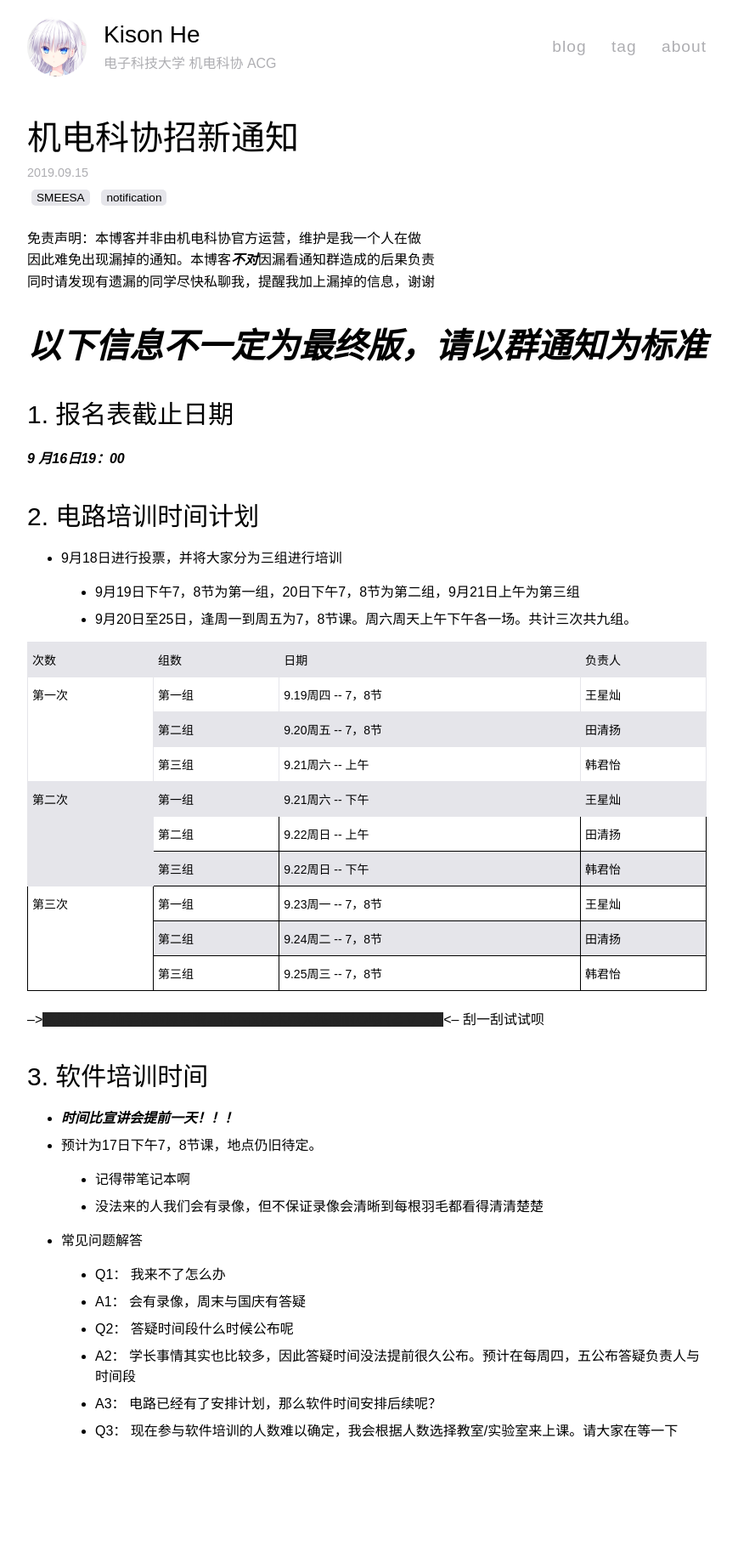
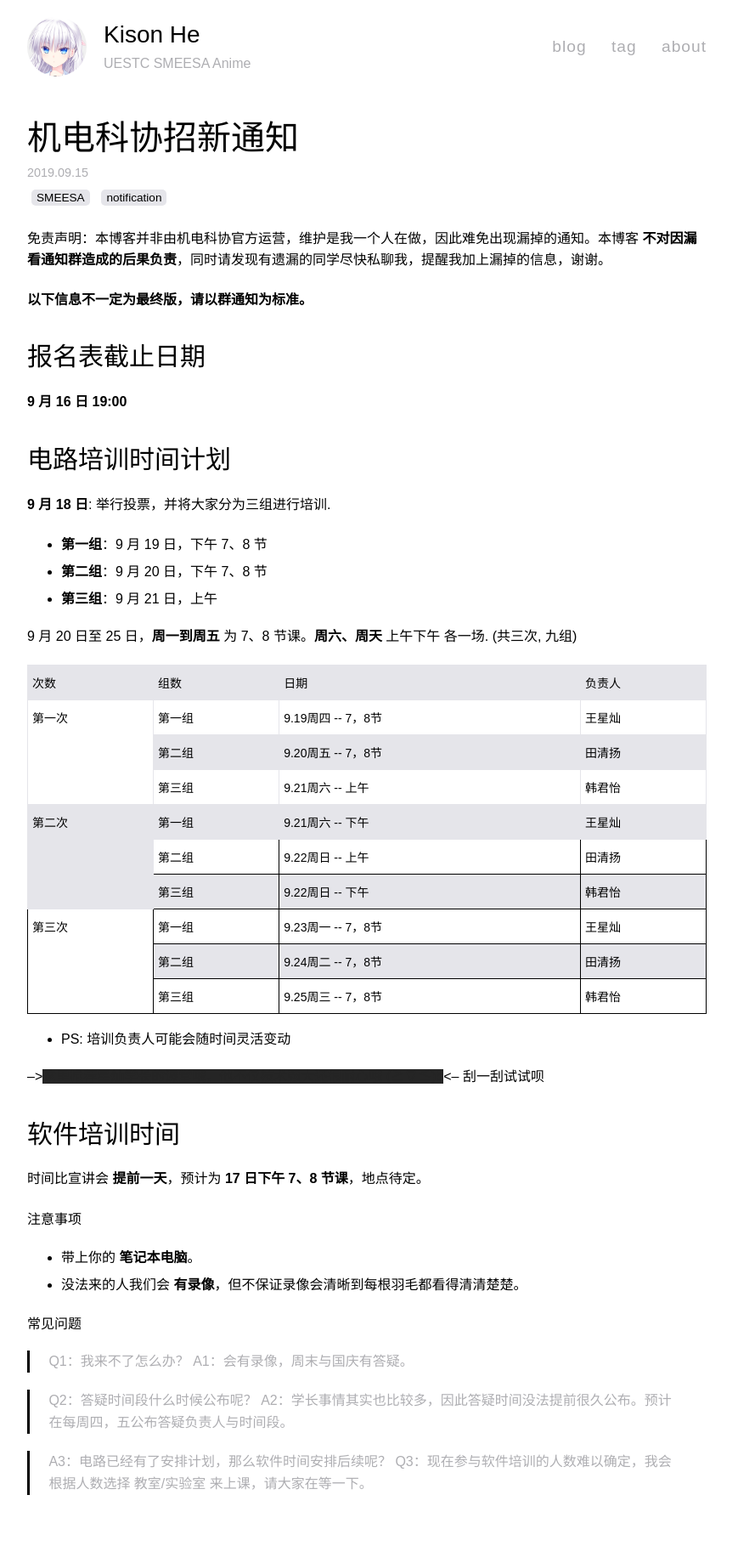
Before and after one commit to KisonHe/kisonhe.github.io, a Jekyll site: the page built from _posts/2019-09-15-SMEESA-notification.md, in a window 1280 px wide. Shown: the whole page at 85% size, without its empty margins (208-1077 px from the left). Built offline with Jekyll 4.4.1, drawn with Linux system fonts in a browser that asks for light colours; before the commit the page ends 1774 px from its top, so only the background shows below that.

Commit message:
Updated Information. Improved Formatting.

```diff
--- a/_config.yml
+++ b/_config.yml
@@ -1,6 +1,6 @@
 # site information
 title: Kison He
-description: 电子科技大学 机电科协 ACG
+description: UESTC SMEESA Anime
 url: https://kisonhe.github.io/
 author: Kison He
 email: kisonhe@outlook.com
--- a/_posts/2019-09-15-SMEESA-notification.md
+++ b/_posts/2019-09-15-SMEESA-notification.md
@@ -4,21 +4,24 @@ title: 机电科协招新通知
 tags: SMEESA notification
 ---
 
- 免责声明：本博客并非由机电科协官方运营，维护是我一个人在做
- 因此难免出现漏掉的通知。本博客***不对***因漏看通知群造成的后果负责
- 同时请发现有遗漏的同学尽快私聊我，提醒我加上漏掉的信息，谢谢
+免责声明：本博客并非由机电科协官方运营，维护是我一个人在做，因此难免出现漏掉的通知。本博客 **不对因漏看通知群造成的后果负责**，同时请发现有遗漏的同学尽快私聊我，提醒我加上漏掉的信息，谢谢。
 
-# ***以下信息不一定为最终版，请以群通知为标准***
+**以下信息不一定为最终版，请以群通知为标准。**
 
 
-## 1. 报名表截止日期
-***9 月16日19：00***
+##  报名表截止日期
 
+**9 月 16 日 19:00**
 
-## 2. 电路培训时间计划
-- 9月18日进行投票，并将大家分为三组进行培训
-    - 9月19日下午7，8节为第一组，20日下午7，8节为第二组，9月21日上午为第三组
-    - 9月20日至25日，逢周一到周五为7，8节课。周六周天上午下午各一场。共计三次共九组。
+## 电路培训时间计划
+
+**9 月 18 日**: 举行投票，并将大家分为三组进行培训.
+
+- **第一组**：9 月 19 日，下午 7、8 节
+- **第二组**：9 月 20 日，下午 7、8 节
+- **第三组**：9 月 21 日，上午
+
+9 月 20 日至 25 日，**周一到周五** 为 7、8 节课。**周六、周天** 上午下午 各一场. (共三次, 九组)
 
 <style type="text/css">
 .tg  {border-collapse:collapse;border-spacing:0;}
@@ -84,20 +87,34 @@ tags: SMEESA notification
   </tr>
 </table>
 
+- PS: 培训负责人可能会随时间灵活变动
+
 --><span class="heimu" title="你知道的太多了">这里推荐星灿学长的课堂哦，他不仅技术强大还很耐心哦 (≧∇≦)b</span><-- 刮一刮试试呗
 
+## 软件培训时间
 
-## 3. 软件培训时间
- - ***时间比宣讲会提前一天！！！***
- - 预计为17日下午7，8节课，地点仍旧待定。
-     - 记得带笔记本啊
-     - 没法来的人我们会有录像，但不保证录像会清晰到每根羽毛都看得清清楚楚
+时间比宣讲会 **提前一天**，预计为 **17 日下午 7、8 节课**，地点待定。
+
+#### 注意事项
+
+  - 带上你的 **笔记本电脑**。
+  - 没法来的人我们会 **有录像**，但不保证录像会清晰到每根羽毛都看得清清楚楚。
+
+#### 常见问题
+
+> Q1：我来不了怎么办？
+> A1：会有录像，周末与国庆有答疑。
+
+> Q2：答疑时间段什么时候公布呢？
+> A2：学长事情其实也比较多，因此答疑时间没法提前很久公布。预计在每周四，五公布答疑负责人与时间段。
+
+> A3：电路已经有了安排计划，那么软件时间安排后续呢？
+> Q3：现在参与软件培训的人数难以确定，我会根据人数选择 教室/实验室 来上课，请大家在等一下。
 
 
- - 常见问题解答
-     - Q1： 我来不了怎么办
-     - A1： 会有录像，周末与国庆有答疑
-     - Q2： 答疑时间段什么时候公布呢
-     - A2： 学长事情其实也比较多，因此答疑时间没法提前很久公布。预计在每周四，五公布答疑负责人与时间段
-     - A3： 电路已经有了安排计划，那么软件时间安排后续呢？
-     - Q3： 现在参与软件培训的人数难以确定，我会根据人数选择教室/实验室来上课。请大家在等一下
+<!--
+## 实验室注意事项
+  - 实验室实行实名制，**进出** 实验室 **必须**登记。
+  <img src="/asset/images/2019-09/Namelist.jpg" alt="drawing" width="600"/>
+  -
+-->
```
Also changed, not shown: _posts/2019-09-15-hello-world.md (+3 -3 lines), page/about.md (+2 -1 lines), asset/images/2019-09/Namelist.jpg (added), asset/images/2019-09/waifu.png (renamed from asset/images/waifu.png).
